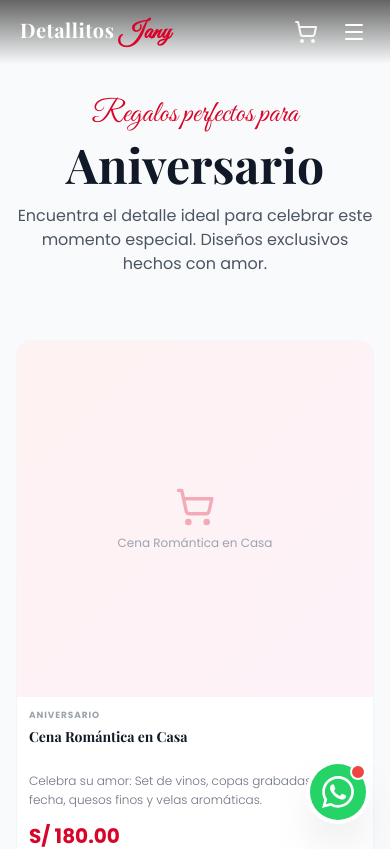
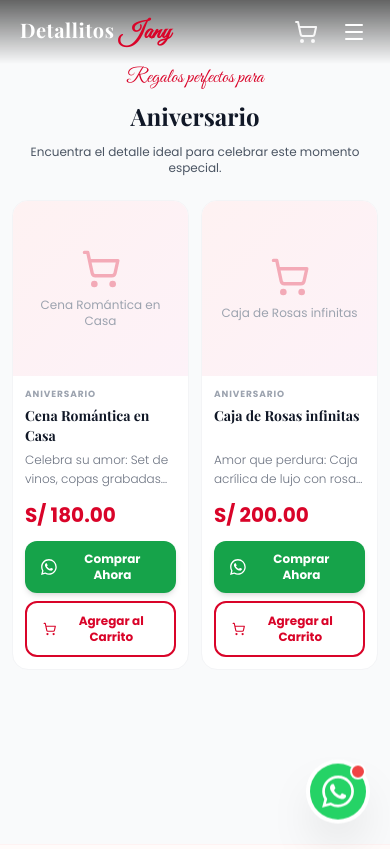
Before and after one commit to RengiCodeMaster/regalos, a React (Vite) app: page /ocasion/aniversario in a window 390 px wide. Shown: the top 849 px of the page. Built offline with nearby package versions, Linux system fonts and the light colour scheme; a web font is replaced by a local one.

Commit message:
Optimización móvil: Grid 2x2 en todas las páginas de productos

```diff
--- a/pages/CategoryPage.tsx
+++ b/pages/CategoryPage.tsx
@@ -39,24 +39,24 @@ const CategoryPage: React.FC = () => {
     }
 
     return (
-        <div className="pt-24 pb-12 bg-brand-cream min-h-screen">
-            <div className="max-w-7xl mx-auto px-4 sm:px-6 lg:px-8">
-                <div className="text-center mb-12">
-                    <span className="text-brand-red font-cursive text-3xl block mb-2">Colección Exclusiva</span>
-                    <h1 className="text-5xl font-serif font-bold text-gray-900 capitalize">
+        <div className="pt-16 sm:pt-20 pb-8 sm:pb-12 bg-gray-50 min-h-screen">
+            <div className="max-w-7xl mx-auto px-3 sm:px-6 lg:px-8">
+                <div className="text-center mb-6 sm:mb-10">
+                    <span className="text-brand-red font-cursive text-xl sm:text-2xl block mb-2">Colección Exclusiva</span>
+                    <h1 className="text-2xl sm:text-3xl lg:text-4xl font-serif font-bold text-gray-900 capitalize">
                         {activeCategory}
                     </h1>
                 </div>
 
                 {filteredProducts.length > 0 ? (
-                    <div className="grid grid-cols-1 sm:grid-cols-2 lg:grid-cols-4 gap-8">
+                    <div className="grid grid-cols-2 sm:grid-cols-2 lg:grid-cols-3 xl:grid-cols-4 gap-3 sm:gap-6 lg:gap-8">
                         {filteredProducts.map((product) => (
                             <ProductCard key={product.id} product={product} />
                         ))}
                     </div>
                 ) : (
-                    <div className="text-center py-20 bg-white rounded-3xl shadow-sm">
-                        <p className="text-xl text-gray-400">Pronto agregaremos productos a esta categoría.</p>
+                    <div className="text-center py-12 sm:py-20 bg-white rounded-2xl shadow-sm">
+                        <p className="text-base sm:text-xl text-gray-400">Pronto agregaremos productos a esta categoría.</p>
                     </div>
                 )}
             </div>
--- a/pages/OccasionPage.tsx
+++ b/pages/OccasionPage.tsx
@@ -32,28 +32,27 @@ const OccasionPage: React.FC = () => {
     }
 
     return (
-        <div className="pt-24 pb-12 bg-gray-50 min-h-screen">
-            <div className="max-w-7xl mx-auto px-4 sm:px-6 lg:px-8">
-                <div className="text-center mb-16">
-                    <span className="text-brand-red font-cursive text-3xl block mb-2">Regalos perfectos para</span>
-                    <h1 className="text-5xl font-serif font-bold text-gray-900 capitalize">
+        <div className="pt-16 sm:pt-20 pb-8 sm:pb-12 bg-gray-50 min-h-screen">
+            <div className="max-w-7xl mx-auto px-3 sm:px-6 lg:px-8">
+                <div className="text-center mb-6 sm:mb-10">
+                    <span className="text-brand-red font-cursive text-xl sm:text-2xl block mb-2">Regalos perfectos para</span>
+                    <h1 className="text-2xl sm:text-3xl lg:text-4xl font-serif font-bold text-gray-900 capitalize">
                         {activeCategory}
                     </h1>
-                    <p className="mt-4 text-gray-600 max-w-2xl mx-auto">
+                    <p className="mt-3 text-xs sm:text-sm text-gray-600 max-w-2xl mx-auto px-2">
                         Encuentra el detalle ideal para celebrar este momento especial.
-                        Diseños exclusivos hechos con amor.
                     </p>
                 </div>
 
                 {filteredProducts.length > 0 ? (
-                    <div className="grid grid-cols-1 sm:grid-cols-2 lg:grid-cols-4 gap-8">
+                    <div className="grid grid-cols-2 sm:grid-cols-2 lg:grid-cols-3 xl:grid-cols-4 gap-3 sm:gap-6 lg:gap-8">
                         {filteredProducts.map((product) => (
                             <ProductCard key={product.id} product={product} />
                         ))}
                     </div>
                 ) : (
-                    <div className="text-center py-20 bg-white rounded-3xl shadow-sm">
-                        <p className="text-xl text-gray-400">Pronto agregaremos productos para esta ocasión.</p>
+                    <div className="text-center py-12 sm:py-20 bg-white rounded-2xl shadow-sm">
+                        <p className="text-base sm:text-xl text-gray-400">Pronto agregaremos productos para esta ocasión.</p>
                     </div>
                 )}
             </div>
```
